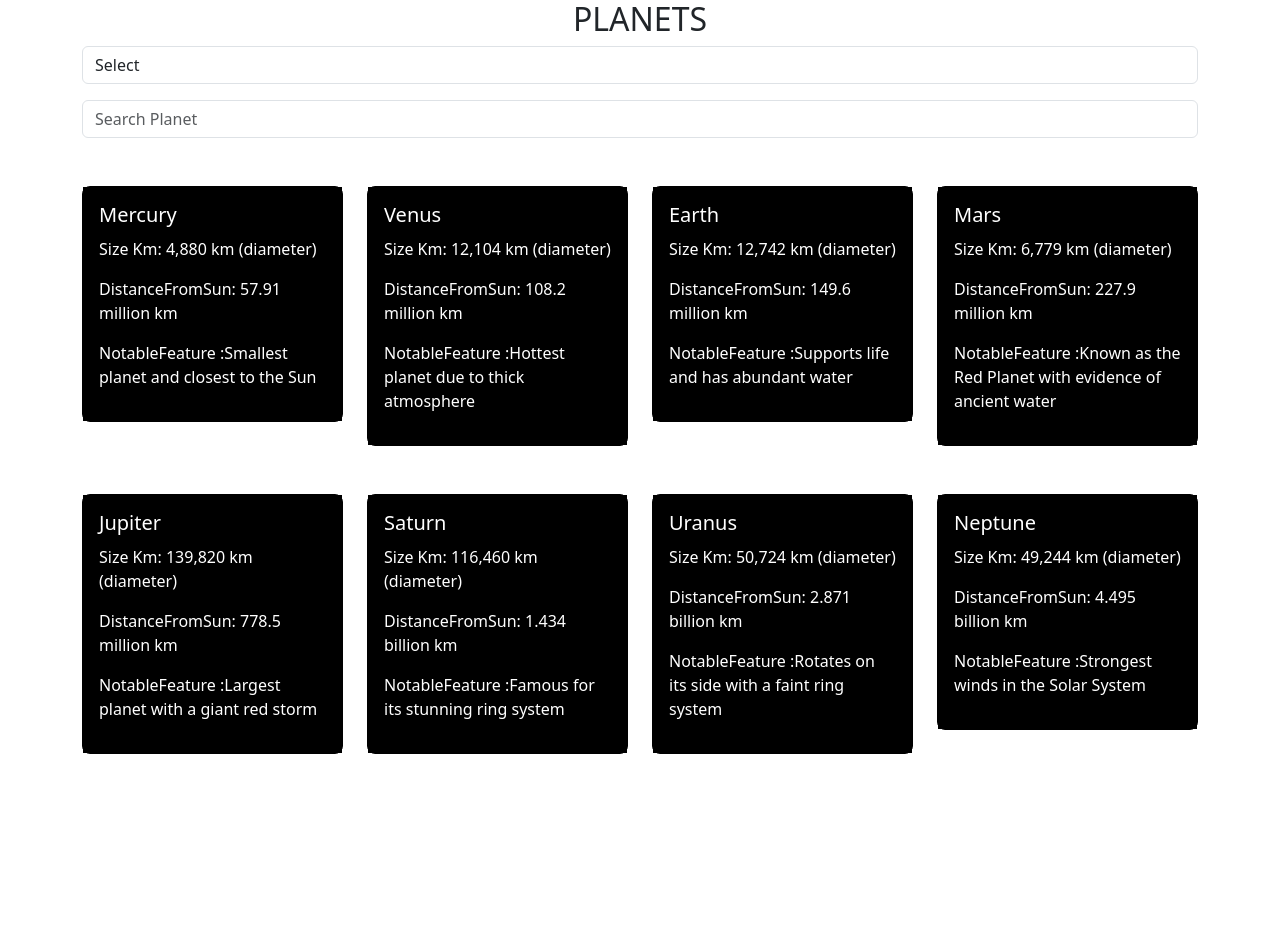
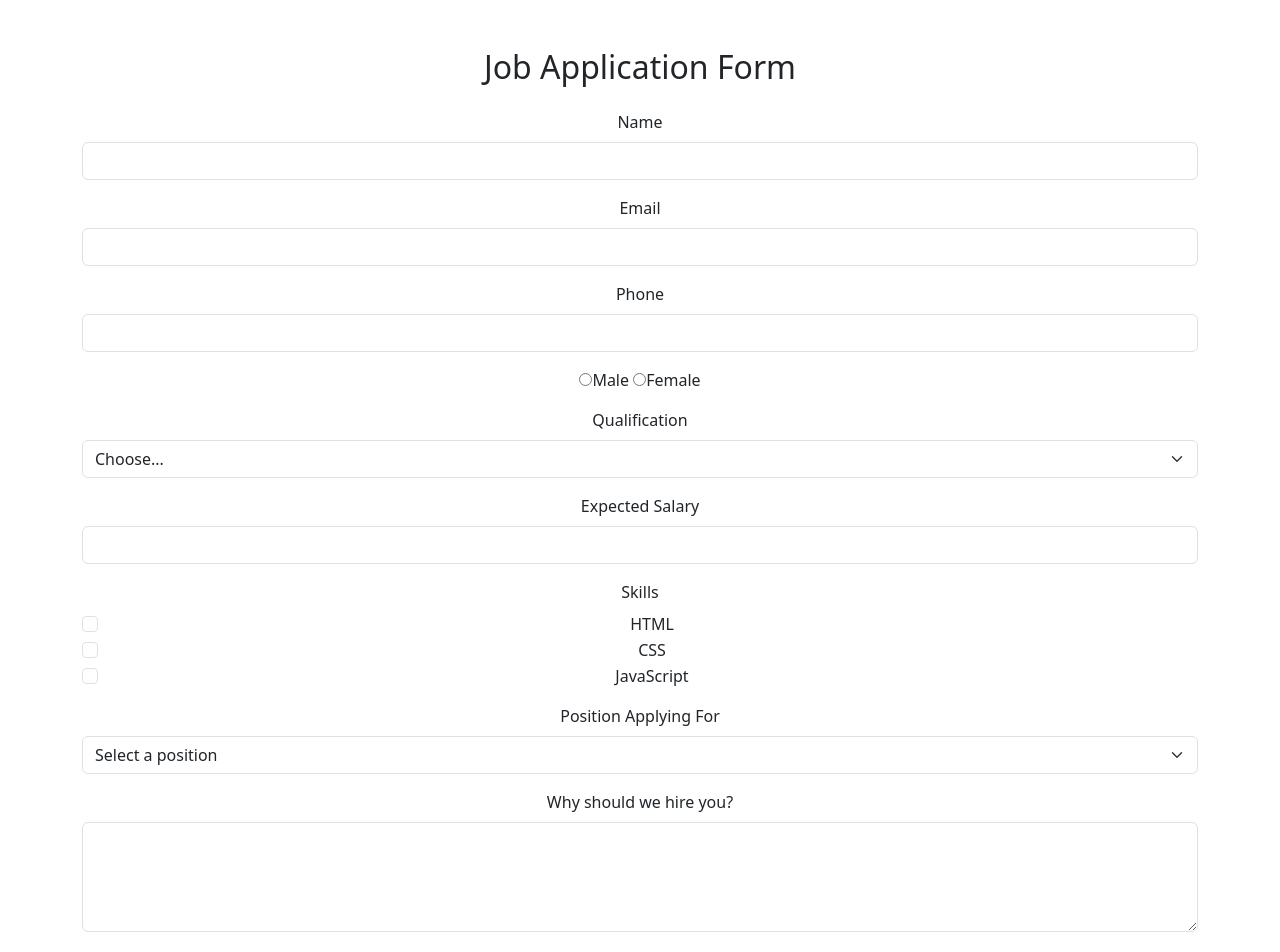
Before and after one commit to MuhammadIbrahimbaig/Data, a React (Create React App) app: page /job in a window 1280 px wide. Shown: the top 952 px of the page. Before the commit the page ends 800 px from the top, so only its background shows below. Built offline with nearby package versions, Linux system fonts and the light colour scheme.

Commit message:
Upload The React work

```diff
--- a/src/App.js
+++ b/src/App.js
@@ -7,15 +7,25 @@ import Formdata from './resourcces/Form';
 import Arraywork from './resourcces/Arraywork';
 import Planetsset from './resourcces/Planets';
 import { useState } from 'react';
+import Jobform from './resourcces/Jobform';
 
 
 function App() {
   return (
+    <BrowserRouter>
     <div className="App">
+      <Routes>
+      <Route path='/form' element={<Formdata/>}></Route>
+      <Route path='/array' element={<Arraywork/>}></Route>
+      <Route path='/planet' element={<Planetsset/>}></Route>
+      <Route path='/job' element={<Jobform/>}></Route>
       {/* <Formdata/> */}
       {/* <Arraywork/> */}
-      <Planetsset />
+      {/* <Planetsset /> */}
+      </Routes>
     </div>
+
+    </BrowserRouter>
   );
 }
 
--- a/src/resourcces/Form.jsx
+++ b/src/resourcces/Form.jsx
@@ -1,5 +1,6 @@
 import React, { useState } from 'react'
 export default function Formdata() {
+
     let [uname, setUname] = useState("")
     let [uemail, setUeamil] = useState("")
     let [phonenumber, setPhonenumber] = useState("")
--- /dev/null
+++ b/src/resourcces/Jobform.jsx
@@ -0,0 +1,186 @@
+
+import React, { useState } from 'react'
+
+export default function Jobform() {
+
+    let [uname, setName] = useState("")
+    let [uemail, setEmail] = useState("")
+    let [phone, setPhone] = useState("")
+    let [gender, setGender] = useState("")
+    let [qualification, setQualification] = useState("")
+    let [expected, setExpected] = useState("")
+    let [skills, setSkills] = useState("")
+    let [position, setPosition] = useState("")
+    let [question, setQuestion] = useState("")
+    let [cv, setCv] = useState("")
+    // for getting values
+    function getValue() {
+        console.log(`Candidate name is ${uname}`);
+        console.log(`Email is ${uemail}`);
+        console.log(`Phone is ${phone}`);
+        console.log(`Gender is ${gender}`);
+        console.log(`Qualification is ${qualification}`);
+        console.log(`Expected Salary is ${expected}`);
+        console.log(`Skills is ${skills}`);
+        console.log(`Position is ${position}`);
+        console.log(`Question ${question}`);
+        console.log(`CV: ${cv ? cv.name : "No file uploaded"}`);
+
+
+        setName("")
+        setEmail("")
+        setPhone("")
+        setGender("")
+        setQualification("")
+        setExpected("")
+        setSkills("")
+        setPosition("")
+        setQuestion("")
+        setCv("")
+    }
+    function checkvalueskill(e) {
+        const value = e.target.value;
+        if (e.target.checked) {
+            setSkills([...skills, value]);
+        } else {
+            setSkills(skills.filter(skill => skill !== value));
+        }
+    }
+    function handleCvUpload(e) {
+        const file = e.target.files[0]; // get the first file
+        setCv(file); // save it to state
+    }
+
+    function radiobtn(abc) {
+        setGender(abc.target.value)
+    }
+
+    return (
+        <div>
+            <div class="container my-5">
+                <h2 class="mb-4">Job Application Form</h2>
+                <form>
+                    {/* <!-- Name --> */}
+                    <div class="mb-3">
+                        <label for="name" class="form-label">Name</label>
+                        <input type="text" class="form-control" value={uname} onChange={(a) => setName(a.target.value)} required />
+                    </div>
+
+                    {/* <!-- Email --> */}
+                    <div class="mb-3">
+                        <label for="email" class="form-label">Email</label>
+                        <input type="email" class="form-control" value={uemail} onChange={(a) => setEmail(a.target.value)} required />
+                    </div>
+
+                    {/* <!-- Phone --> */}
+                    <div class="mb-3">
+                        <label for="phone" class="form-label">Phone</label>
+                        <input type="tel" class="form-control" value={phone} onChange={(a) => setPhone(a.target.value)} required />
+                    </div>
+
+                    {/* <!-- Gender --> */}
+                    <div class="mb-3">
+                        <input type="radio" name="gender" value="male" onChange={radiobtn} checked={gender === "male"} />Male&nbsp;
+
+                        <input type="radio" name="gender" value="female" onChange={radiobtn} checked={gender === "female"} />Female
+                    </div>
+
+                    {/* <!-- Qualification --> */}
+                    <div class="mb-3">
+                        <label for="qualification" class="form-label">Qualification</label>
+                        <select onChange={(a) => setQualification(a.target.value)} class="form-select" required>
+                            <option value="">Choose...</option>
+                            <option>Matric</option>
+                            <option>Intermediate</option>
+                            <option>Graduation</option>
+                            <option>Masters</option>
+                            <option>Other</option>
+                        </select>
+                    </div>
+
+                    {/* Expected Salary  */}
+                    <div class="mb-3">
+                        <label for="salary" class="form-label">Expected Salary</label>
+                        <input type="number" value={expected} onChange={(a) => setExpected(a.target.value)} class="form-control" required />
+                    </div>
+
+                    {/* <!-- Skills --> */}
+                    <div className="mb-3">
+                        <label className="form-label d-block">Skills</label>
+
+                        <div className="form-check">
+                            <input
+                                className="form-check-input"
+                                type="checkbox"
+                                value="HTML"
+                                id="skill-html"
+                                onChange={checkvalueskill}
+                                checked={skills.includes("HTML")}
+                            />
+                            <label className="form-check-label" htmlFor="skill-html">HTML</label>
+                        </div>
+
+                        <div className="form-check">
+                            <input
+                                className="form-check-input"
+                                type="checkbox"
+                                value="CSS"
+                                id="skill-css"
+                                onChange={checkvalueskill}
+                                checked={skills.includes("CSS")}
+                            />
+                            <label className="form-check-label" htmlFor="skill-css">CSS</label>
+                        </div>
+
+                        <div className="form-check">
+                            <input
+                                className="form-check-input"
+                                type="checkbox"
+                                value="JavaScript"
+                                id="skill-js"
+                                onChange={checkvalueskill}
+                                checked={skills.includes("JavaScript")}
+                            />
+                            <label className="form-check-label" htmlFor="skill-js">JavaScript</label>
+                        </div>
+                    </div>
+
+
+                    {/* <!-- Position --> */}
+                    <div class="mb-3">
+                        <label for="position" class="form-label">Position Applying For</label>
+                        <select onChange={(a) => setPosition(a.target.value)} class="form-select" required>
+                            <option value="">Select a position</option>
+                            <option>Frontend Developer</option>
+                            <option>Backend Developer</option>
+                            <option>Full Stack Developer</option>
+                            <option>Designer</option>
+                        </select>
+                    </div>
+
+                    {/* <!-- Why should we hire you? --> */}
+                    <div class="mb-3">
+                        <label for="why" class="form-label">Why should we hire you?</label>
+                        <textarea value={question} onChange={(a) => setQuestion(a.target.value)} class="form-control" rows="4" required></textarea>
+                    </div>
+
+                    {/* <!-- CV Upload --> */}
+                    <div className="mb-3">
+                        <label htmlFor="cv" className="form-label">Upload CV</label>
+                        <input
+                            type="file"
+                            id="cv"
+                            className="form-control"
+                            onChange={handleCvUpload}
+                            required
+                        />
+                    </div>
+
+
+                    {/* <!-- Submit --> */}
+                    <button type="submit" class="btn btn-primary" onClick={getValue}>Submit Application</button>
+                </form>
+            </div>
+        </div>
+    );
+}
--- a/src/resourcces/Planets.jsx
+++ b/src/resourcces/Planets.jsx
@@ -9,6 +9,7 @@ export default function Planetsset() {
                 size: "4,880 km (diameter)",
                 distanceFromSun: "57.91 million km",
                 notableFeature: "Smallest planet and closest to the Sun",
+                image: "https://cdn.mos.cms.futurecdn.net/v2/t:0,l:0,cw:2800,ch:1575,q:80,w:2800/v5n22xGyNNHLzSnSArbrVH.jpg"
             },
             {
                 id: 2,
@@ -16,6 +17,7 @@ export default function Planetsset() {
                 size: "12,104 km (diameter)",
                 distanceFromSun: "108.2 million km",
                 notableFeature: "Hottest planet due to thick atmosphere",
+                image: 'https://shorturl.at/winYy',
             },
             {
                 id: 3,
@@ -23,6 +25,7 @@ export default function Planetsset() {
                 size: "12,742 km (diameter)",
                 distanceFromSun: "149.6 million km",
                 notableFeature: "Supports life and has abundant water",
+                image: 'https://shorturl.at/wN87z',
             },
             {
                 id: 4,
@@ -30,6 +33,7 @@ export default function Planetsset() {
                 size: "6,779 km (diameter)",
                 distanceFromSun: "227.9 million km",
                 notableFeature: "Known as the Red Planet with evidence of ancient water",
+                image: 'https://shorturl.at/Moc79',
             },
             {
                 id: 5,
@@ -37,6 +41,8 @@ export default function Planetsset() {
                 size: "139,820 km (diameter)",
                 distanceFromSun: "778.5 million km",
                 notableFeature: "Largest planet with a giant red storm",
+                image: 'https://shorturl.at/Moc79',
+
             },
             {
                 id: 6,
@@ -44,6 +50,8 @@ export default function Planetsset() {
                 size: "116,460 km (diameter)",
                 distanceFromSun: "1.434 billion km",
                 notableFeature: "Famous for its stunning ring system",
+                image: 'https://shorturl.at/winYy',
+
             },
             {
                 id: 7,
@@ -51,6 +59,8 @@ export default function Planetsset() {
                 size: "50,724 km (diameter)",
                 distanceFromSun: "2.871 billion km",
                 notableFeature: "Rotates on its side with a faint ring system",
+                image: 'https://shorturl.at/winYy',
+
             },
             {
                 id: 8,
@@ -58,18 +68,20 @@ export default function Planetsset() {
                 size: "49,244 km (diameter)",
                 distanceFromSun: "4.495 billion km",
                 notableFeature: "Strongest winds in the Solar System",
+                image: 'https://shorturl.at/winYy',
+
             }
         ]
     let [search, setUsearch] = useState("");
     let [sort, setUsort] = useState("");
     let filter_planets = search ? Planets.filter((a) => a.name.toLowerCase().includes(search.toLowerCase())) : Planets
-    if (sort === '1') {
-        filter_planets = filter_planets.sort((a, b) => a.size - b.size)
-    }
-    else if (sort === '2') {
-        filter_planets = filter_planets.sort((a, b) => b.size - a.size)
-    }
-    else if (sort === '3') {
+    // if (sort === '1') {
+    //     filter_planets = filter_planets.sort((a, b) => a.size - b.size)
+    // }
+    // else if (sort === '2') {
+    //     filter_planets = filter_planets.sort((a, b) => b.size - a.size)
+    // }
+    if (sort === '3') {
         filter_planets = filter_planets.sort((a, b) => a.name.localeCompare(b.name))
     }
     else if (sort === '4') {
@@ -83,13 +95,15 @@ export default function Planetsset() {
                 <div className="d-flex justify-content-center">
                     <select name="" id="" className='w-100 form-control' onChange={(a) =>
                         setUsort(a.target.value)}>
-                            <option value="">Select</option>
-                            <option value="1">Name:</option>
+                        <option value="">Select</option>
+                        <option value="1">Name sort(a-z)</option>
+                        <option value="2">Name sort(z-a)</option>
 
-                        </select>
+
+                    </select>
                 </div>
 
-                <input type="search" onChange={(a) => setUsearch(a.target.value)} className="form-control mt-3" placeholder="Search Planet" />
+                <input type="search" onChange={(a) => setUsort(a.target.value)} className="form-control mt-3" placeholder="Search Planet" />
                 <div className="row">
                     {
                         Planets.map((a) => (
@@ -97,7 +111,7 @@ export default function Planetsset() {
                                 <div class="col">
                                     <a href="" className="text-decoration-none">
                                         <div class="card rounded-3 border border-black ">
-                                            {/* <img src={a.image} className="set-h img-fluid object-fit-cover rounded-top-3" alt="..." /> */}
+                                            <img src={a.image} className="set-h img-fluid object-fit-cover rounded-top-3" alt="..." />
                                             <div class="card-body hover-set">
                                                 <h5 class="card-title text-start border-bottom border-2 border-black">{a.name}</h5>
                                                 <div className="text-start ">
```
